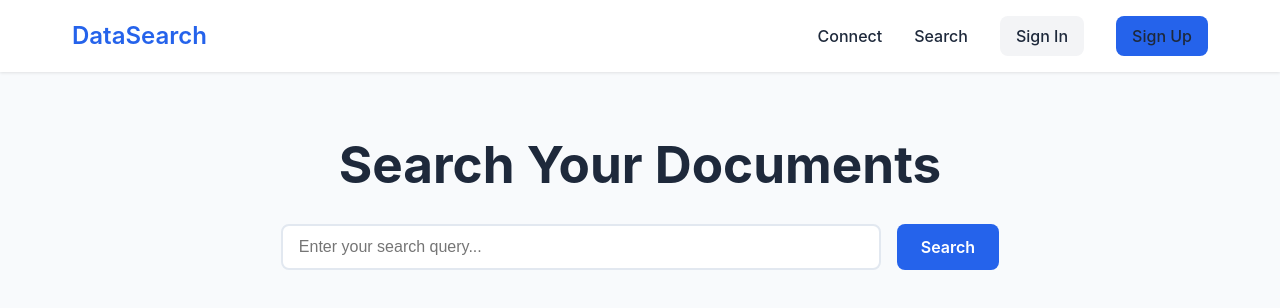
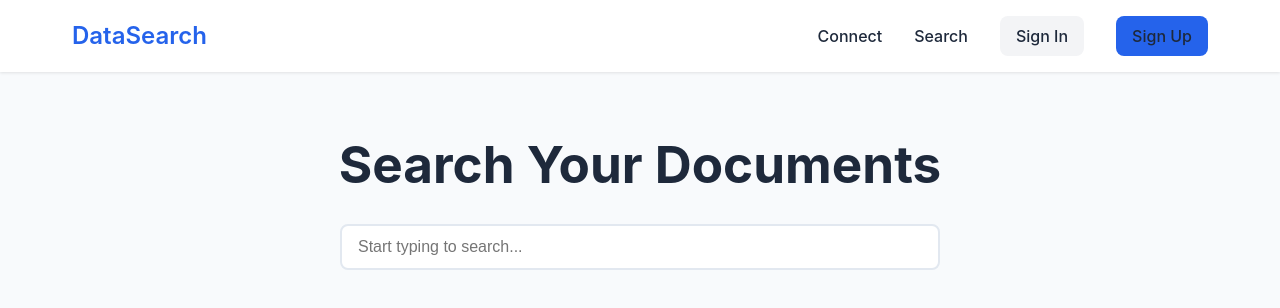
Before and after one commit to SimonVutov/aiApp, a React (Vite) app in the folder test4/my-vite-app/: page /search in a window 1280 px wide. Shown: the top 308 px of the page. Built offline with nearby package versions, Linux system fonts and the light colour scheme.

Commit message:
searching changes
searching

```diff
--- a/test4/my-vite-app/package.json
+++ b/test4/my-vite-app/package.json
@@ -11,6 +11,7 @@
   },
   "dependencies": {
     "axios": "^1.7.9",
+    "lodash": "^4.17.21",
     "react": "^19.0.0",
     "react-dom": "^19.0.0",
     "react-router-dom": "^7.1.5"
--- a/test4/my-vite-app/src/components/SearchPage.jsx
+++ b/test4/my-vite-app/src/components/SearchPage.jsx
@@ -1,25 +1,54 @@
-import React, { useState } from 'react';
+import React, { useState, useCallback } from 'react';
 import axios from 'axios';
+import debounce from 'lodash/debounce';
 
 function SearchPage() {
     const [query, setQuery] = useState('');
     const [results, setResults] = useState([]);
     const [selectedFile, setSelectedFile] = useState(null);
+    const [searchMetrics, setSearchMetrics] = useState(null);
+    const [isSearching, setIsSearching] = useState(false);
 
-    const handleSearch = async (e) => {
-        e.preventDefault();
-        if (!query) return;
+    // Debounced search function
+    const debouncedSearch = useCallback(
+        debounce(async (searchQuery) => {
+            if (!searchQuery.trim()) {
+                setResults([]);
+                setSearchMetrics(null);
+                return;
+            }
+
+            setIsSearching(true);
+            const startTime = performance.now();
 
             try {
                 const response = await axios.get(
                     'http://localhost:8000/api/search/',
-                { params: { q: query } }
+                    { params: { q: searchQuery } }
                 );
+                const endTime = performance.now();
+                const searchTime = (endTime - startTime).toFixed(0);
+
                 setResults(response.data.results);
+                setSearchMetrics({
+                    count: response.data.results.length,
+                    time: searchTime
+                });
             } catch (error) {
                 console.error(error);
                 setResults([]);
+                setSearchMetrics(null);
+            } finally {
+                setIsSearching(false);
             }
+        }, 300),
+        []
+    );
+
+    const handleSearchChange = (e) => {
+        const newQuery = e.target.value;
+        setQuery(newQuery);
+        debouncedSearch(newQuery);
     };
 
     const handleFileClick = async (filename) => {
@@ -38,19 +67,28 @@ function SearchPage() {
             <div className="container">
                 <h1>Search Your Documents</h1>
                 <div className="search-container">
-                    <form onSubmit={handleSearch} className="search-form">
+                    <div className="search-form">
                         <input
                             type="text"
                             value={query}
-                            onChange={(e) => setQuery(e.target.value)}
-                            placeholder="Enter your search query..."
+                            onChange={handleSearchChange}
+                            placeholder="Start typing to search..."
                             className="search-input"
                             aria-label="Search query"
                         />
-                        <button type="submit" className="button button-primary">
-                            Search
-                        </button>
-                    </form>
+                    </div>
+
+                    {searchMetrics && (
+                        <div className="search-metrics">
+                            Found {searchMetrics.count} {searchMetrics.count === 1 ? 'result' : 'results'} in {searchMetrics.time}ms
+                        </div>
+                    )}
+
+                    {isSearching && (
+                        <div className="search-loading">
+                            Searching...
+                        </div>
+                    )}
 
                     <div className="results-container">
                         {results.map((result, index) => (
--- a/test4/my-vite-app/src/styles/global.css
+++ b/test4/my-vite-app/src/styles/global.css
@@ -241,25 +241,24 @@ main {
 
 .search-form {
     display: flex;
-    gap: 1rem;
-    margin-bottom: 2rem;
     width: 100%;
-    justify-content: center;
+    max-width: 600px;
+    margin: 0 auto 1rem auto;
 }
 
 .search-input {
-    flex: 1;
-    max-width: 600px;
+    width: 100%;
     padding: 0.75rem 1rem;
     border: 2px solid var(--border-color);
     border-radius: 0.5rem;
     font-size: 1rem;
-    transition: border-color 0.2s;
+    transition: all 0.2s;
 }
 
 .search-input:focus {
+    border-color: var(--primary-color);
+    box-shadow: 0 0 0 3px rgba(37, 99, 235, 0.1);
     outline: none;
-    border-color: var(--primary-color);
 }
 
 .results-container {
@@ -533,3 +532,23 @@ h2 {
         padding: 1.5rem;
     }
 }
+
+/* Add search metrics styling */
+.search-metrics {
+    text-align: center;
+    color: var(--text-color);
+    font-size: 0.9rem;
+    margin: 1rem 0;
+    padding: 0.5rem;
+    background-color: var(--card-background);
+    border-radius: 0.5rem;
+    box-shadow: 0 1px 2px rgba(0, 0, 0, 0.05);
+}
+
+.search-loading {
+    text-align: center;
+    color: var(--text-color);
+    font-size: 0.9rem;
+    margin: 1rem 0;
+    font-style: italic;
+}
```
Also changed, not shown: 1 other file (tests, documents, lock files or other folders). Lines whose indentation alone changed are shown as unchanged.
